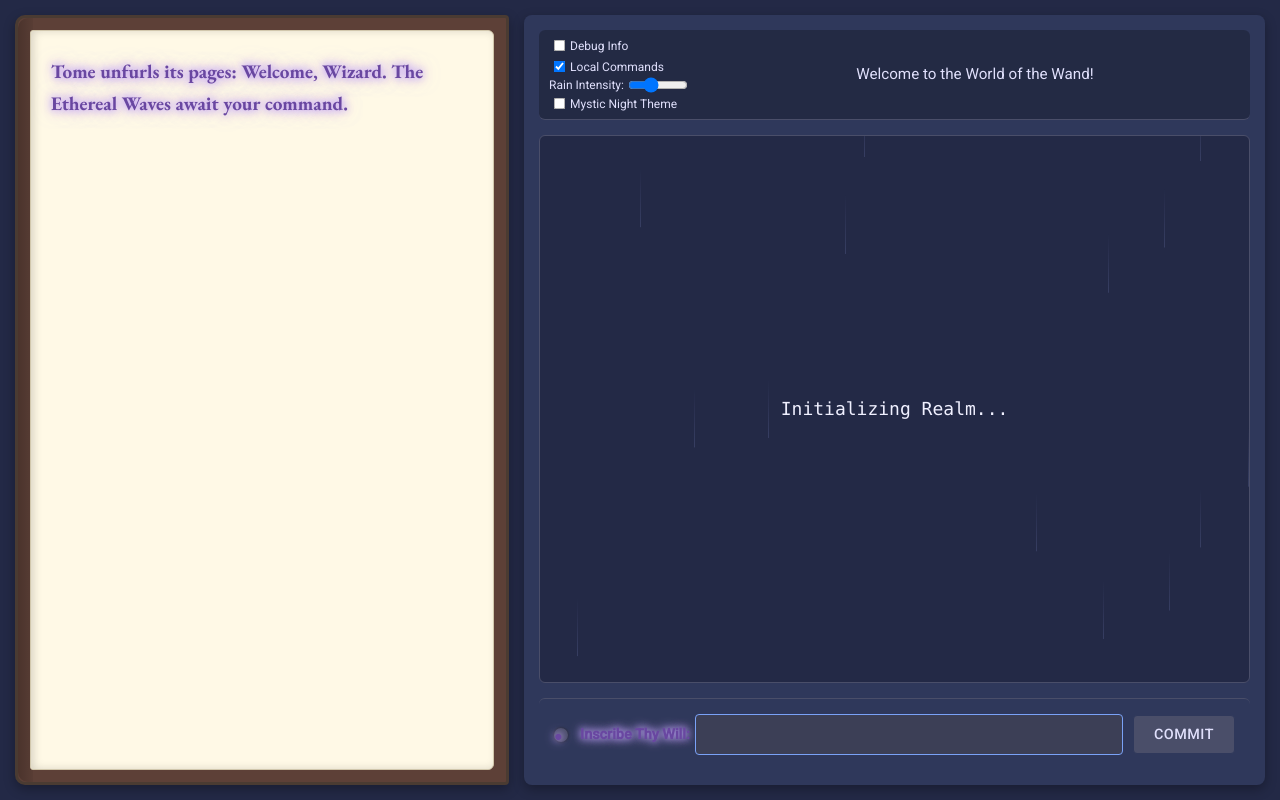
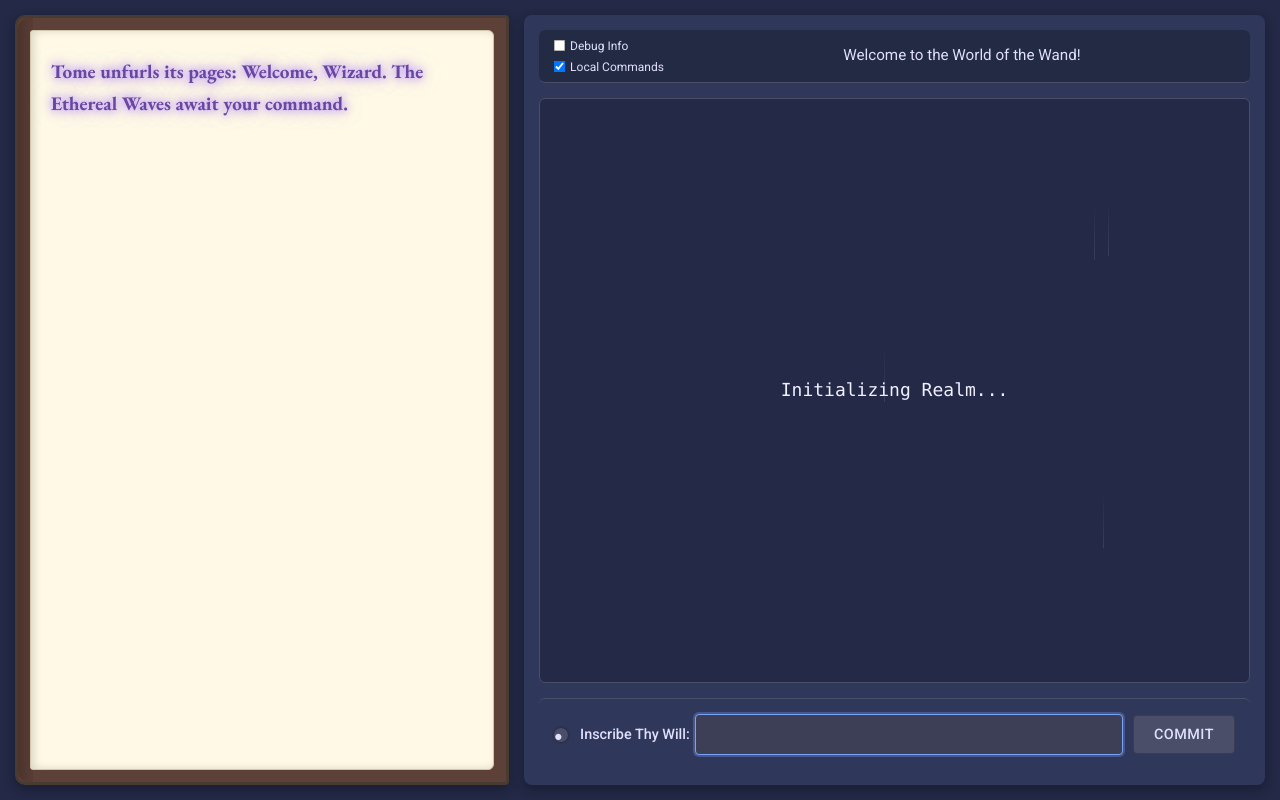
Before and after one commit to DJ-Trevens/World-of-the-Wand, a Flask app: page /world-of-the-wand/ in a window 1280 px wide. Run offline with Flask 3, Linux system fonts and the light colour scheme; some libraries are stand-ins or nearby versions.

Commit message:
trans formers

```diff
--- a/app.py
+++ b/app.py
@@ -24,11 +24,13 @@ socketio = SocketIO(app, async_mode="eventlet", path=f"{GAME_PATH_PREFIX}/socket
 def health_check():
     return "OK", 200
 
+# Game Settings
 GRID_WIDTH = 20
 GRID_HEIGHT = 15
 GAME_TICK_RATE = 0.75
 SHOUT_MANA_COST = 5
 
+# Game State
 players = {}
 queuedActions = {}
 _game_loop_started = False
--- a/static/style.css
+++ b/static/style.css
@@ -18,21 +18,6 @@
     --font-tome: 'EB Garamond', serif;
     --font-ui: 'Roboto', sans-serif;
     --font-game: 'Consolas', 'Courier New', monospace;
-
-    /* Secondary Theme: Mystic Night (Example) */
-    --theme2-bg-primary: #0f172a; /* Very Dark Blue */
-    --theme2-bg-secondary: #1e293b; /* Dark Slate Blue */
-    --theme2-bg-tome: #e2e8f0; /* Light Cool Gray Parchment */
-    --theme2-bg-tome-cover: #334155; /* Dark Gray-Blue Cover */
-    --theme2-text-tome-ink: #0f172a; /* Almost Black Ink */
-    --theme2-text-tome-mana: #38bdf8; /* Bright Sky Blue Mana */
-    --theme2-glow-tome-mana: #7dd3fc; /* Lighter Sky Blue Glow */
-    --theme2-text-primary: #cbd5e1; /* Lighter Slate Gray UI Text */
-    --theme2-text-game: #e2e8f0; /* Light Gray Game Text */
-    --theme2-border-color: #334155; /* Darker Gray-Blue Border */
-    --theme2-highlight-blue: #38bdf8;
-    --theme2-highlight-green: #4ade80;
-    --theme2-highlight-red: #fb7185;
 }
 
 html {
@@ -343,15 +291,13 @@ body.theme-mystic-night .raindrop { /* Example: adjust rain for new theme */
 
 
 #commandForm label { /* "Inscribe Thy Will" */
-    color: var(--text-tome-mana);
-    font-weight: 700;
-    text-shadow: 0 0 7px var(--glow-tome-mana),
-                 0 0 12px var(--glow-tome-mana);
+    color: var(--text-primary); /* Reverted from mana glow */
+    font-weight: 500;
+    /* text-shadow: none; Removed mana glow */
     margin-right: 5px;
     font-size: 0.9em;
     display: flex;
     align-items: center;
-    transition: color 0.3s ease, text-shadow 0.3s ease;
 }
 
 #commandText {
--- a/templates/index.html
+++ b/templates/index.html
@@ -26,18 +26,17 @@
                     <label>
                         <input type="checkbox" id="localCommandsToggle" checked> Local Commands
                     </label>
-                    <label>
-                        Rain Intensity: <input type="range" id="rainIntensitySlider" min="0" max="1" step="0.05" value="0.35">
-                    </label>
-                     <label>
-                        <input type="checkbox" id="themeToggle"> Mystic Night Theme
-                    </label>
+                    <div id="rainIntensityControl"> {/* Wrapper for conditional display */}
+                        <label>
+                            Rain Intensity: <input type="range" id="rainIntensitySlider" min="0" max="1" step="0.05">
+                        </label>
+                    </div>
                 </div>
                 <div id="mainHeaderStatus">Welcome to the World of the Wand!</div>
             </div>
 
             <div id="gameCanvasContainer">
-                <div id="gameCanvas">Summoning World...</div>
+                <div id="gameCanvas">Initializing Realm...</div>
                 <div id="rainOverlay"></div>
             </div>
 
@@ -65,7 +64,8 @@
         const debugInfoToggle = document.getElementById('debugInfoToggle');
         const localCommandsToggle = document.getElementById('localCommandsToggle');
         const rainIntensitySlider = document.getElementById('rainIntensitySlider');
-        const themeToggle = document.getElementById('themeToggle');
+        const rainIntensityControl = document.getElementById('rainIntensityControl');
+
 
         let showDebugInfo = false;
         let useLocalCommands = true;
@@ -85,7 +85,7 @@
         };
         let globalWeather = {
             isRaining: true,
-            intensity: 0.35
+            intensity: 0.1 // Default intensity
         };
         let rainInterval = null;
         const RAIN_INTERVAL_DELAY = 50;
@@ -198,7 +198,15 @@
         }
 
         function estimateCharacterSize() {
-            if (charSizeEstimated || !gameCanvas.textContent || gameCanvas.textContent.startsWith("Initializing Realm...") || gameCanvas.textContent.startsWith("The mists")) return;
+            if (charSizeEstimated || !gameCanvas.textContent || gameCanvas.textContent.startsWith("Initializing Realm...") || gameCanvas.textContent.startsWith("The mists")) {
+                 if (!charSizeEstimated) { // If still not estimated, use fallbacks
+                    charRenderWidth = parseFloat(getComputedStyle(gameCanvas).fontSize || "18px") * 0.6;
+                    charRenderHeight = parseFloat(getComputedStyle(gameCanvas).fontSize || "18px") * parseFloat(getComputedStyle(gameCanvas).lineHeight || "0.9");
+                    console.warn("Using fallback char size for initial centering:", charRenderWidth, charRenderHeight);
+                    charSizeEstimated = true; // Mark as estimated even with fallback to prevent loops
+                 }
+                return;
+            }
 
             const tempSpan = document.createElement('span');
             tempSpan.style.fontFamily = getComputedStyle(gameCanvas).fontFamily;
@@ -295,8 +303,6 @@
 
         function updateWeatherEffects() {
             if (globalWeather.isRaining && currentSceneData.InsideID === 0) {
-                // Check if rain is already running with the correct intensity
-                // This prevents restarting if intensity hasn't changed
                 if (!rainInterval || rainIntensitySlider.valueAsNumber !== globalWeather.intensity) {
                     globalWeather.intensity = rainIntensitySlider.valueAsNumber;
                     startRainEffect(globalWeather.intensity);
@@ -360,15 +366,11 @@
             if(gameCanvas) gameCanvas.style.transform = `translate(${currentPanX}px, ${currentPanY}px)`;
         }
 
-        function toggleTheme() {
-            document.body.classList.toggle('theme-mystic-night');
-            localStorage.setItem('theme', document.body.classList.contains('theme-mystic-night') ? 'mystic-night' : 'default');
-        }
-
 
         debugInfoToggle.addEventListener('change', (event) => {
             showDebugInfo = event.target.checked;
             localStorage.setItem('showDebugInfo', JSON.stringify(showDebugInfo));
+            rainIntensityControl.style.display = showDebugInfo ? 'block' : 'none';
             updateStatus();
         });
         localCommandsToggle.addEventListener('change', (event) => {
@@ -386,7 +388,6 @@
                 if(showDebugInfo) addLogMessage(`Tome (DEBUG): Rain intensity set to ${globalWeather.intensity.toFixed(2)}.`, 'system');
             }
         });
-        themeToggle.addEventListener('change', toggleTheme);
 
 
         socket.on('connect', () => {});
@@ -404,6 +405,8 @@
             if (savedDebugInfo !== null) { showDebugInfo = JSON.parse(savedDebugInfo); }
             else { showDebugInfo = false; }
             debugInfoToggle.checked = showDebugInfo;
+            rainIntensityControl.style.display = showDebugInfo ? 'block' : 'none';
+
 
             const savedLocalCommands = localStorage.getItem('useLocalCommands');
             if (savedLocalCommands !== null) { useLocalCommands = JSON.parse(savedLocalCommands); }
@@ -414,18 +417,9 @@
             if (savedRainIntensity !== null) {
                 globalWeather.intensity = parseFloat(savedRainIntensity);
             } else {
-                globalWeather.intensity = 0.35;
+                globalWeather.intensity = 0.1;
             }
             rainIntensitySlider.value = globalWeather.intensity;
-
-            const savedTheme = localStorage.getItem('theme');
-            if (savedTheme === 'mystic-night') {
-                document.body.classList.add('theme-mystic-night');
-                themeToggle.checked = true;
-            } else {
-                document.body.classList.remove('theme-mystic-night');
-                themeToggle.checked = false;
-            }
 
 
             if (otherPlayers[myPlayerID]) delete otherPlayers[myPlayerID];
@@ -783,6 +777,7 @@
             updateWeatherEffects();
         };
 
+        // Initial setup
         gameCanvas.textContent = "Initializing Realm...";
         if (commandInput) { commandInput.focus(); }
 
@@ -790,6 +785,8 @@
         if (savedDebugInfoOnLoad !== null) { showDebugInfo = JSON.parse(savedDebugInfoOnLoad); }
         else { showDebugInfo = false; }
         debugInfoToggle.checked = showDebugInfo;
+        rainIntensityControl.style.display = showDebugInfo ? 'block' : 'none';
+
 
         const savedLocalCommandsOnLoad = localStorage.getItem('useLocalCommands');
         if (savedLocalCommandsOnLoad !== null) { useLocalCommands = JSON.parse(savedLocalCommandsOnLoad); }
@@ -799,17 +796,10 @@
         const savedRainIntensity = localStorage.getItem('rainIntensity');
         if (savedRainIntensity !== null) {
             globalWeather.intensity = parseFloat(savedRainIntensity);
+        } else {
+             globalWeather.intensity = 0.1; // Default to 0.1
         }
         rainIntensitySlider.value = globalWeather.intensity;
-
-        const savedTheme = localStorage.getItem('theme');
-            if (savedTheme === 'mystic-night') {
-                document.body.classList.add('theme-mystic-night');
-                themeToggle.checked = true;
-            } else {
-                document.body.classList.remove('theme-mystic-night');
-                themeToggle.checked = false;
-        }
 
 
         updateStatus();
```
Also changed, not shown: other parts of static/style.css (+8 -50 lines).
